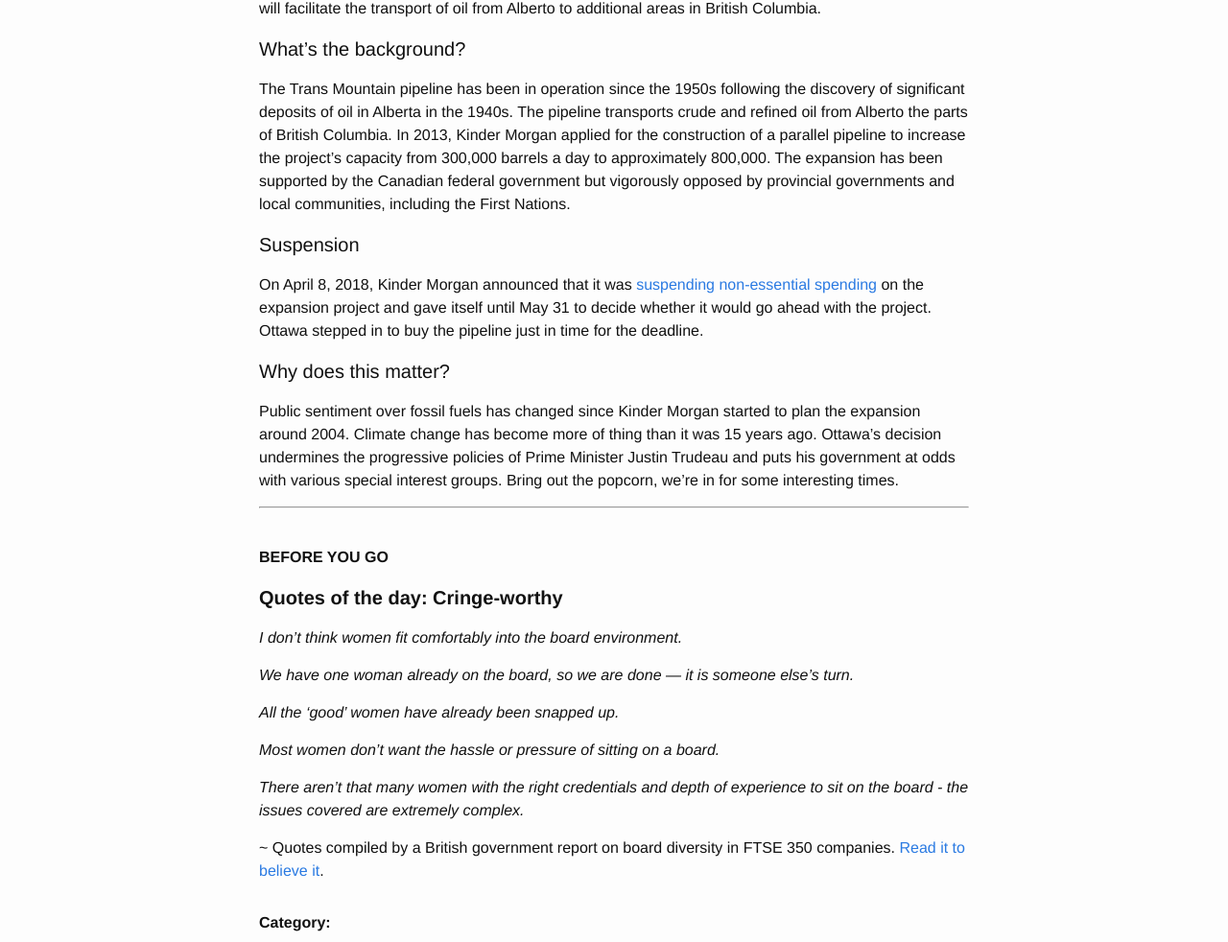
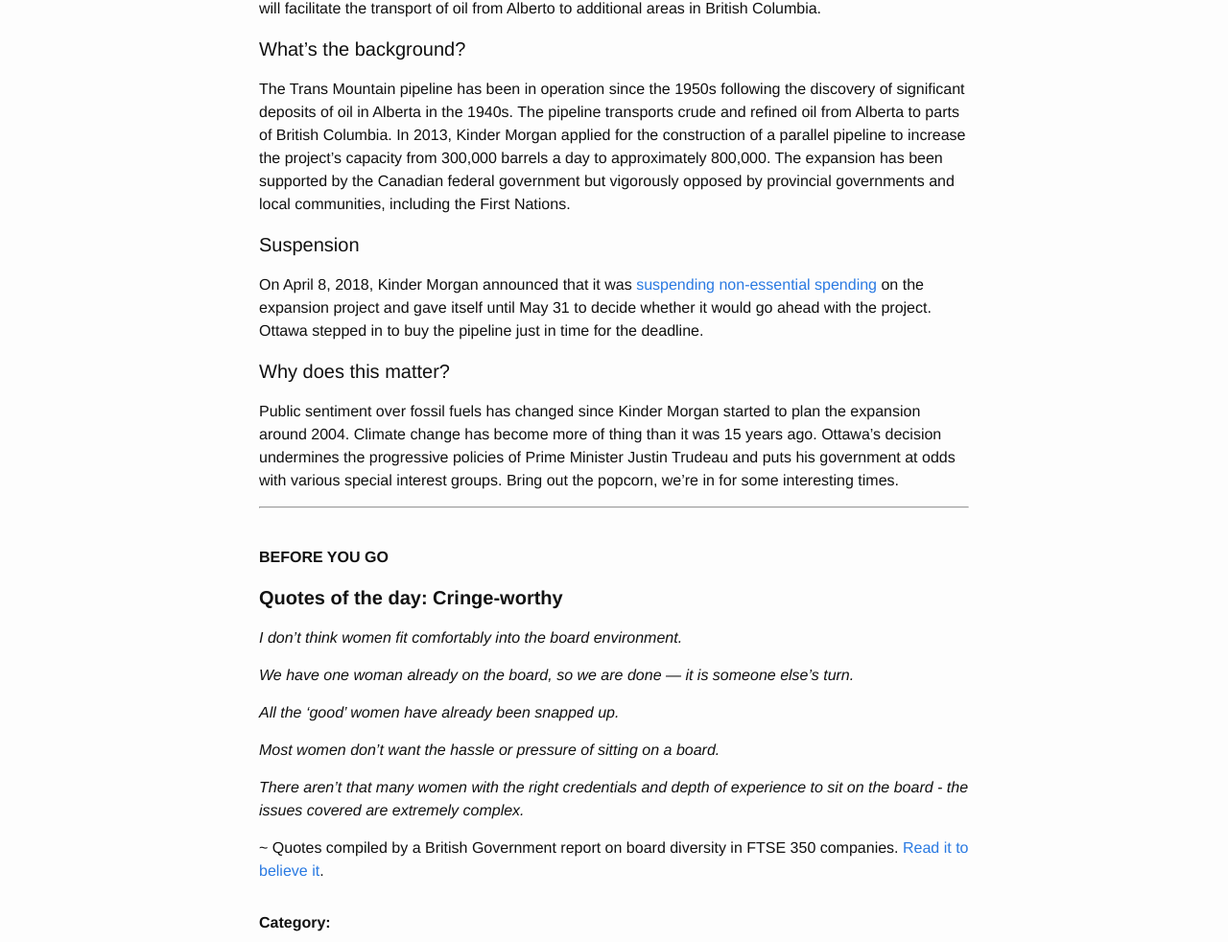
Before and after one commit to Sparkleleuk/Sustainability_Matters, a Jekyll site: the page built from _posts/2018-05-31-pipeline.markdown, in a window 1280 px wide. Shown: the part 439-1421 px from the top of the page at 96% size. Built offline with Jekyll 4.4.1, drawn with Linux system fonts in a browser that asks for light colours.

Commit message:
fix post

```diff
--- a/_posts/2018-05-31-pipeline.markdown
+++ b/_posts/2018-05-31-pipeline.markdown
@@ -11,7 +11,7 @@ The Canadian government announced this week that it will <a href="https://www.cn
 
 #### What's the background?
 
-The Trans Mountain pipeline has been in operation since the 1950s following the discovery of significant deposits of oil in Alberta in the 1940s. The pipeline transports crude and refined oil from Alberto the parts of British Columbia. In 2013, Kinder Morgan applied for the construction of a parallel pipeline to increase the project's capacity from 300,000 barrels a day to approximately 800,000. The expansion has been supported by the Canadian federal government but vigorously opposed by provincial governments and local communities, including the First Nations.
+The Trans Mountain pipeline has been in operation since the 1950s following the discovery of significant deposits of oil in Alberta in the 1940s. The pipeline transports crude and refined oil from Alberta to parts of British Columbia. In 2013, Kinder Morgan applied for the construction of a parallel pipeline to increase the project's capacity from 300,000 barrels a day to approximately 800,000. The expansion has been supported by the Canadian federal government but vigorously opposed by provincial governments and local communities, including the First Nations.
 
 #### Suspension
 
@@ -38,4 +38,4 @@ Public sentiment over fossil fuels has changed since Kinder Morgan started to pl
 
 <i>There aren’t that many women with the right credentials and depth of experience to sit on the board - the issues covered are extremely complex.</i>
 
-~ Quotes compiled by a British government report on board diversity in FTSE 350 companies. <a href="https://www.gov.uk/government/news/revealed-the-worst-explanations-for-not-appointing-women-to-ftse-company-boards" target="_blank">Read it to believe it</a>.
+~ Quotes compiled by a British Government report on board diversity in FTSE 350 companies. <a href="https://www.gov.uk/government/news/revealed-the-worst-explanations-for-not-appointing-women-to-ftse-company-boards" target="_blank">Read it to believe it</a>.
```
